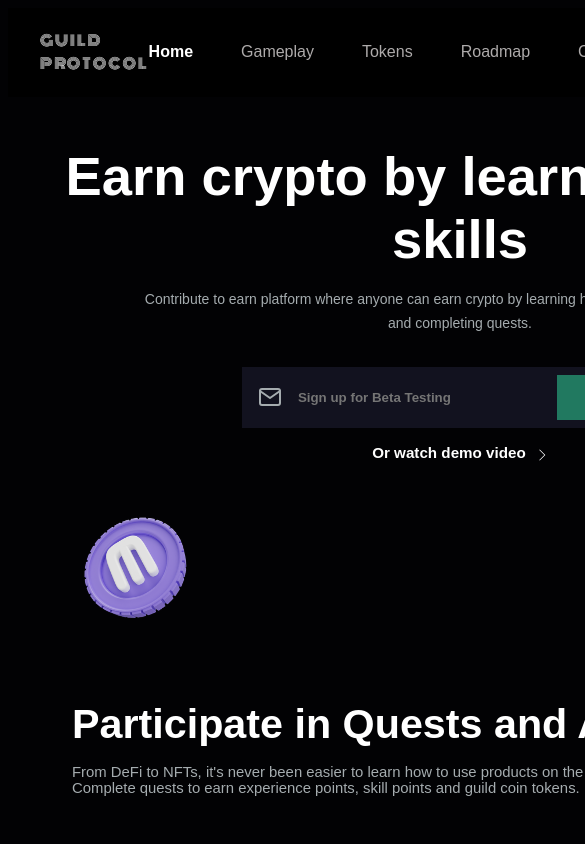
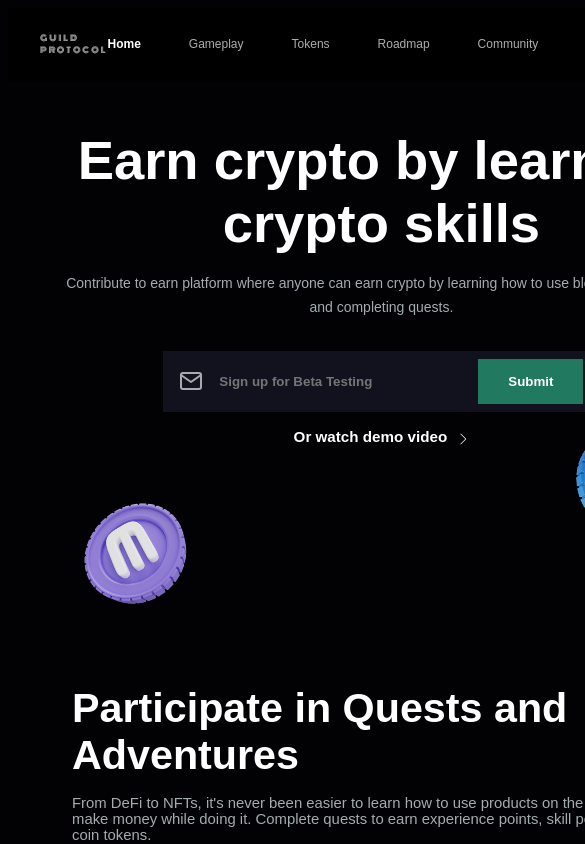
Before and after one commit to Seyi-dev1/wuild-protocol, a Next.js app: page / in a window 390 px wide. Shown: the top 844 px of the page, 585 px wide, since content can reach past the window. Built offline with nearby package versions, Linux system fonts and the light colour scheme.

Commit message:
responsiveness for navbar done

```diff
--- a/components/footer/Footer.jsx
+++ b/components/footer/Footer.jsx
@@ -68,7 +68,7 @@ const Footer = () => {
       </div>
       <div className={styles.footerCredits}>
         <div className={styles.credits}>
-          <p>©Syi.dev 2023. All rights reserved</p>
+          <p>©Seyi.dev 2023. All rights reserved</p>
         </div>
         <div className={styles.socials}>
           <div className={styles.icon}>
--- a/components/navbar/navbar.module.scss
+++ b/components/navbar/navbar.module.scss
@@ -12,6 +12,10 @@
     color: #fff;
     letter-spacing: 2px;
     font-size: 0.9rem;
+
+    @media screen and (max-width: 1050px) {
+      font-size: 0.5rem;
+    }
   }
 
   .links {
@@ -21,6 +25,9 @@
     .link {
       text-decoration: none;
       color: #aeabab;
+      @media screen and (max-width: 1050px) {
+        font-size: 0.75rem;
+      }
 
       &.active {
         color: #fff;
@@ -43,6 +50,10 @@
       &:hover {
         background-color: #185644;
       }
+      @media screen and (max-width: 1050px) {
+        font-size: 0.7rem;
+        padding: 10px 15px;
+      }
     }
   }
 }
```
